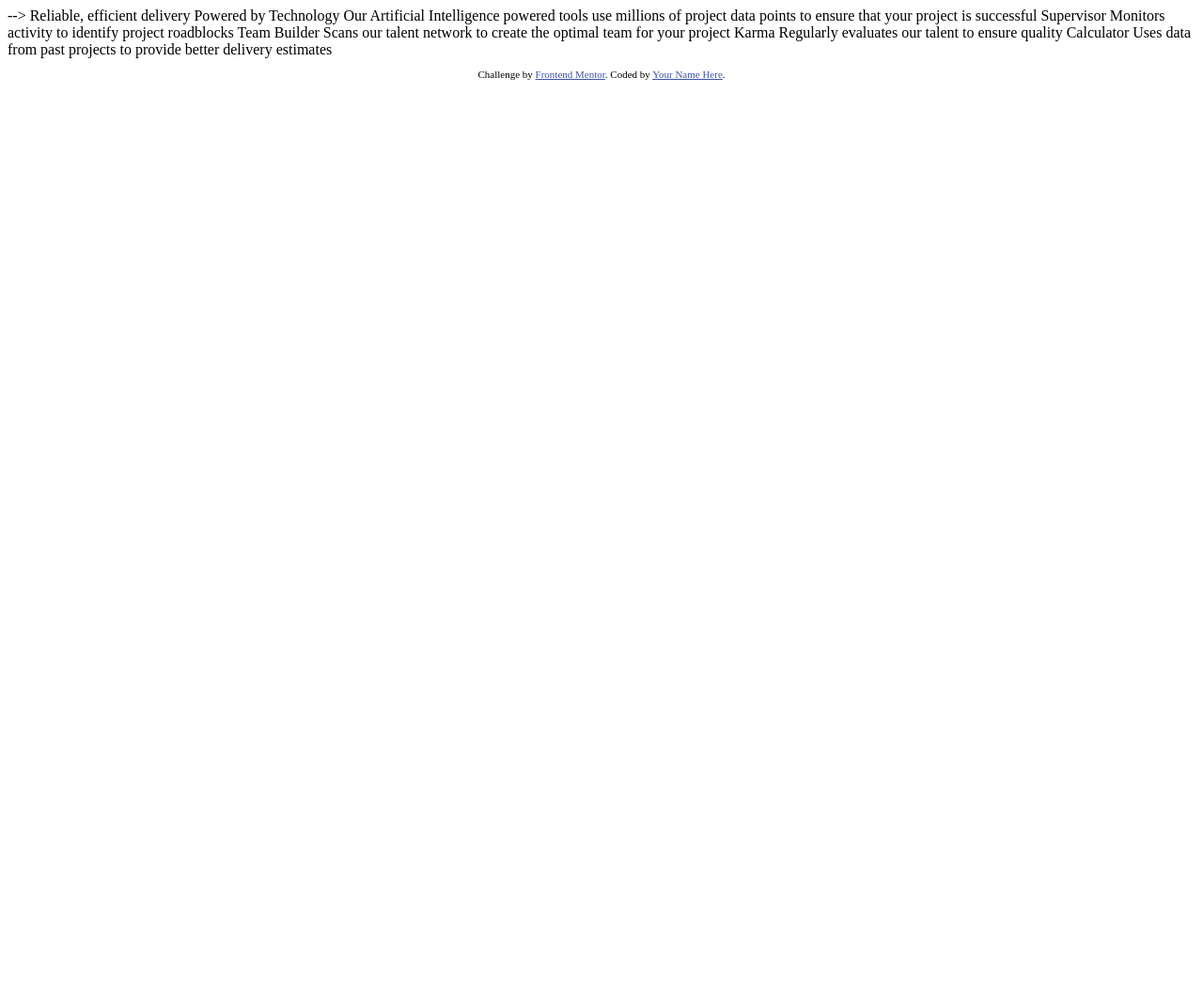
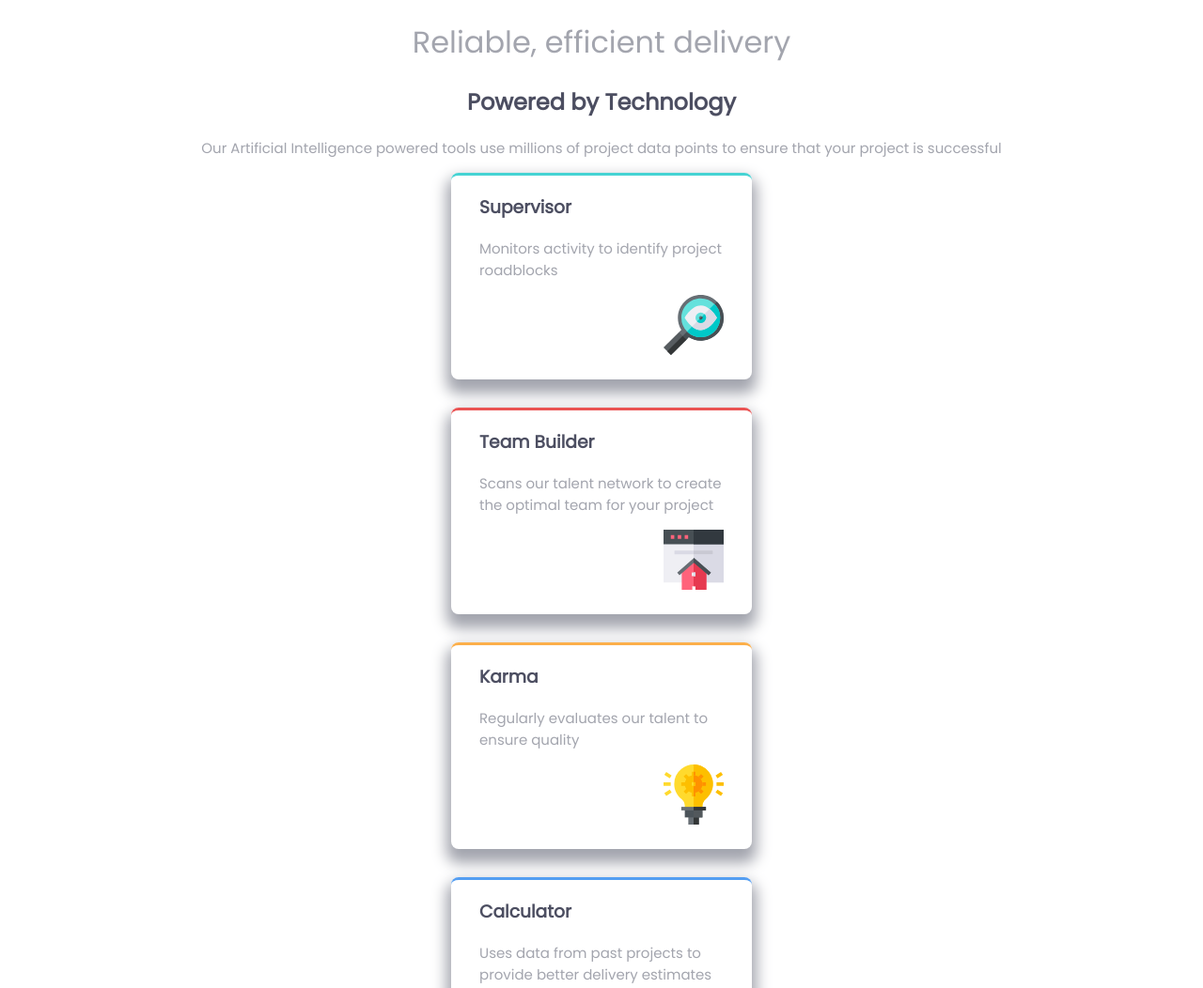
Before and after one commit to SteColeman/four-card-feature-section, a plain HTML site: page index.html in a window 1280 px wide. Shown: the top 1052 px of the page at 94% size. Before the commit the page ends 800 px from the top, so only its background shows below. Drawn offline with Linux system fonts and the light colour scheme.

Commit message:
created css file, styled most elements and adding in svg images.

```diff
--- /dev/null
+++ b/css/styles.css
@@ -0,0 +1,67 @@
+body {
+  text-align: center;
+}
+
+h1, h2, h3, h4, p {
+  font-family: 'poppins';
+  color: hsl(229, 6%, 66%);
+}
+
+h1 {
+  font-weight: 200;
+}
+
+h2 {
+  font-weight: 600;
+  color: hsl(234, 12%, 34%);
+}
+
+h3 {
+  font-weight: 600;
+  color: hsl(234, 12%, 34%)
+}
+
+p {
+  font-size: 15px;
+}
+
+.box {
+height: 220px;
+width: 320px;
+box-sizing: border-box;
+border-top: 0.2rem  solid;
+border-radius: 0.5rem;
+margin: 0 auto 30px;
+padding: 0 30px;
+box-shadow: 0px 10px 15px 5px hsl(229, 6%, 66%);
+text-align: left;
+}
+
+.supervisor {
+  border-color:  hsl(180, 62%, 55%);
+}
+
+.teamBuilder {
+  border-color: hsl(0, 78%, 62%);
+}
+
+.karma {
+  border-color: hsl(34, 97%, 64%);
+}
+
+.calculator{
+  border-color: hsl(212, 86%, 64%);
+}
+/* Footer */
+.attribution {
+  font-size: 11px;
+  text-align: center;
+}
+
+.boxImg {
+  float: right;
+}
+
+.attribution a {
+  color: hsl(228, 45%, 44%);
+}
--- a/index.html
+++ b/index.html
@@ -1,45 +1,53 @@
 <!DOCTYPE html>
 <html lang="en">
+
 <head>
   <meta charset="UTF-8">
   <meta name="viewport" content="width=device-width, initial-scale=1.0"> <!-- displays site properly based on user's device -->
-
+  <link rel="stylesheet" href="css/styles.css">
   <link rel="icon" type="image/png" sizes="32x32" href="./images/favicon-32x32.png">
+  <link href="https://fonts.googleapis.com/css2?family=Poppins&display=swap" rel="stylesheet">
 
   <title>Frontend Mentor | Four card feature section</title>
 
-  <!-- Feel free to remove these styles or customise in your own stylesheet 👍 -->
-  <style>
-    .attribution { font-size: 11px; text-align: center; }
-    .attribution a { color: hsl(228, 45%, 44%); }
-  </style> -->
 </head>
+
 <body>
 
-  Reliable, efficient delivery
-  Powered by Technology
+  <h1>  Reliable, efficient delivery </h1>
+  <h2>  Powered by Technology </h2>
 
-  Our Artificial Intelligence powered tools use millions of project data points
-  to ensure that your project is successful
-
-  Supervisor
-  Monitors activity to identify project roadblocks
-
-  Team Builder
-  Scans our talent network to create the optimal team for your project
-
-  Karma
-  Regularly evaluates our talent to ensure quality
-
-  Calculator
-  Uses data from past projects to provide better delivery estimates
-
+  <p>
+    Our Artificial Intelligence powered tools use millions of project data points
+    to ensure that your project is successful
+  </p>
+  <div class="box supervisor">
+  <h3>Supervisor </h3>
+    <p>Monitors activity to identify project roadblocks</p>
+    <img src="images/icon-supervisor.svg" alt="magnifying glass image" class="boxImg">
+  </div>
+  <div class="box teamBuilder">
+    <h3>Team Builder</h3>
+    <p>Scans our talent network to create the optimal team for your project</p>
+    <img src="images/icon-team-builder.svg" alt="" class="boxImg">
+  </div>
+  <div class="box karma">
+    <h3>Karma</h3>
+    <p>Regularly evaluates our talent to ensure quality<p>
+      <img src="images/icon-karma.svg" alt="" class="boxImg">
+  </div>
+   <div class="box calculator">
+  <h3>Calculator</h3>
+  <p>Uses data from past projects to provide better delivery estimates</p>
+  <img src="images/icon-calculator.svg" alt="" class="boxImg">
+  </div>
 
   <footer>
     <p class="attribution">
       Challenge by <a href="https://www.frontendmentor.io?ref=challenge" target="_blank">Frontend Mentor</a>.
-      Coded by <a href="#">Your Name Here</a>.
+      Coded by <a href="stecoleman.com">Ste Coleman</a>.
     </p>
   </footer>
 </body>
+
 </html>
```
